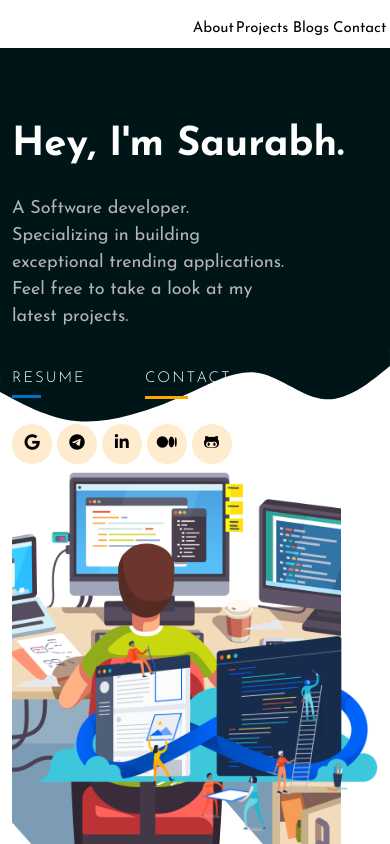
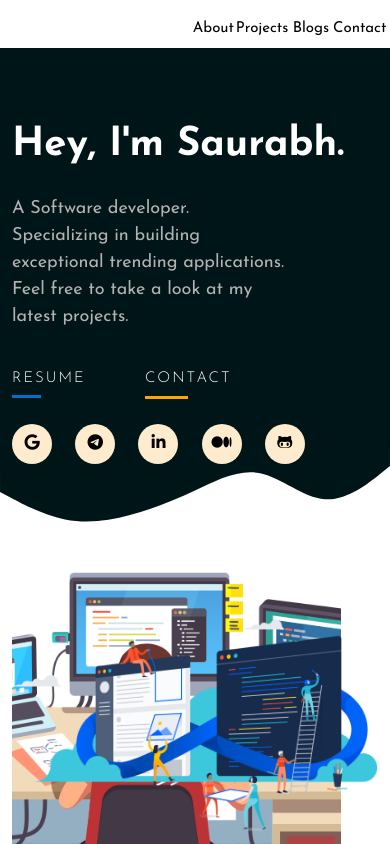
Before and after one commit to saurabh4748/Portfolio, a React (Create React App) app: page / in a window 390 px wide. Shown: the top 844 px of the page. Built offline with nearby package versions, Linux system fonts and the light colour scheme; a web font is replaced by a local one.

Commit message:
align in mobile

```diff
--- a/src/App.js
+++ b/src/App.js
@@ -6,7 +6,7 @@ function App() {
     <>
     {/* HEADER */}
      <header>
-      <div class="container">
+      <div class="container col-xl-12 col-lg-12 col-md-12 col-sm-12">
         <div class="nav">
           <div class="nav1"></div>
           <div class="nav2">
@@ -49,7 +49,7 @@ function App() {
                 </div>
               </div>
             </div>
-            <div class="footerMedias">
+            <div class="footerMedias col-xl-12 col-lg-12 col-md-12 col-sm-12">
 
             <div class="footerMedia"> <a href="mailto:pandey.saurabh4748@gmail.com"
                 ><i class="fab fa-google"></i>
@@ -76,7 +76,7 @@ function App() {
           </div>
 
           </div>
-          <div class="col-md-12 col-lg-6">
+          <div class="col-md-12 col-lg-4">
             <div class="screenImage">
               <img src="./images/homescreen.png" alt="irene blog" />
             </div>
@@ -91,7 +91,7 @@ function App() {
         <div class="row">
           <div class="col-sm-12">
             <div class="row">
-              <div class="col-md-6">
+              <div class="col-md-6 col-sm-12">
                 <div class="aboutMeImg">
                   <img src="./images/about.png" alt="about me" />
                 </div>
--- a/src/contactComponents/ContactComponents.js
+++ b/src/contactComponents/ContactComponents.js
@@ -24,11 +24,11 @@ function ContactComponents(props){
 
     return(
         <form action="" onSubmit={sendEmail}>
-        <div class="formWord">
+        <div class="formWord col-md-6 col-lg-6">
           <h2>Say Hello!</h2>
           <span>Full Name</span>
           <br />
-          <input class="input100" type="text" name="fullName" required />
+          <input class="input100" type="text" name="fullname" required />
           <br />
           <span>Phone Number</span>
           <br />
@@ -44,7 +44,7 @@ function ContactComponents(props){
           <br />
           <textarea name="message" required></textarea>
           <br />
-          <button>SUBMIT</button>
+          <button class="col-md-6 col-lg-6">SUBMIT</button>
           <br />
           <br />
           <div class="row">{result ? <Result /> : null}</div>
--- a/src/index.css
+++ b/src/index.css
@@ -220,7 +220,7 @@ header {
 }
 .topBackground {
   width: 100%;
-  height: 300px;
+  height: 400px;
   background-color: #001517;
 }
 svg {
@@ -1036,7 +1036,9 @@ footer {
   -webkit-box-direction: normal;
   -ms-flex-direction: column;
   flex-direction: column;
-}
+  }
+
+
 .footerLogo {
   width: 20%;
   display: -webkit-box;
@@ -1061,8 +1063,7 @@ footer {
 }
 .footerNav,
 .footerMedias {
-  width: 50%;
-
+  width: 80%;
   display: -webkit-box;
   display: -ms-flexbox;
   display: flex;
@@ -1081,7 +1082,7 @@ footer {
   font-weight: bold;
 }
 .footerMedias {
-  width: 60%;
+  width: 80%;
   margin-top: 7%;
   margin-bottom: 3%;
 }
```
